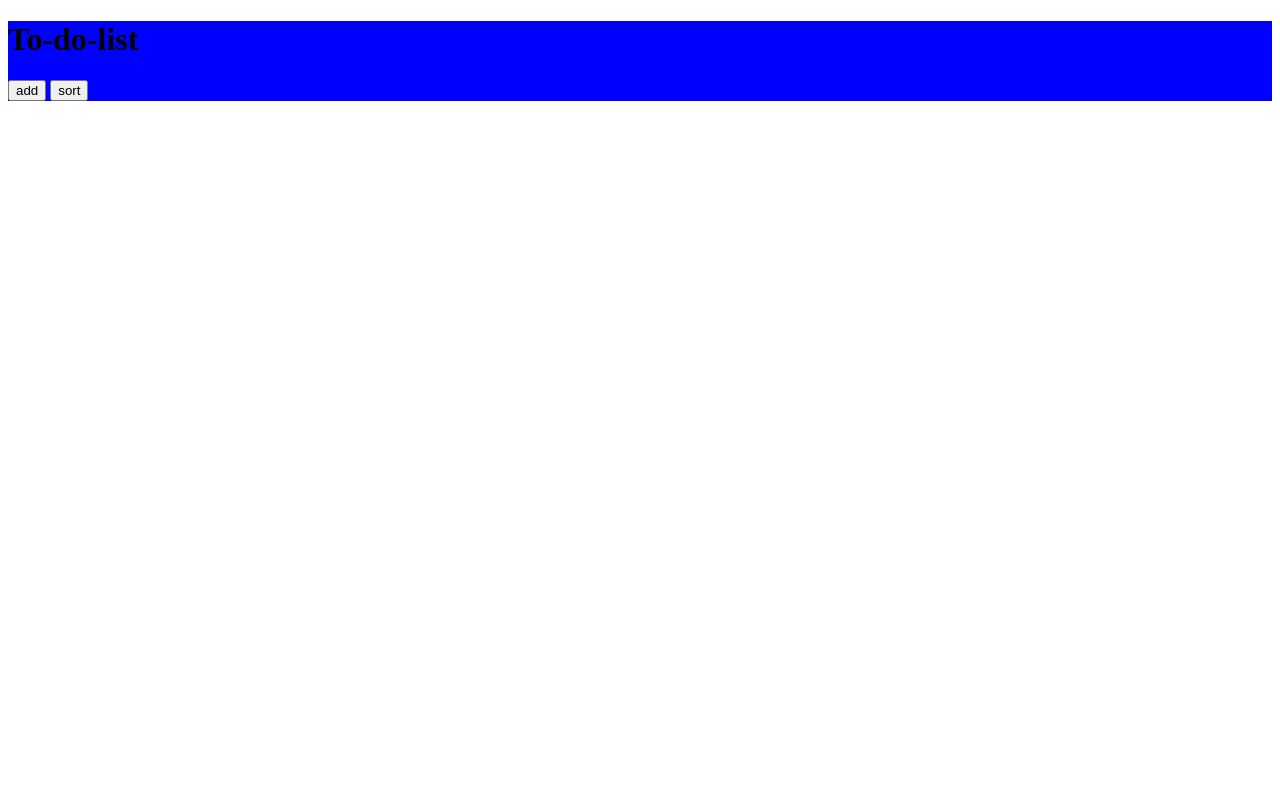
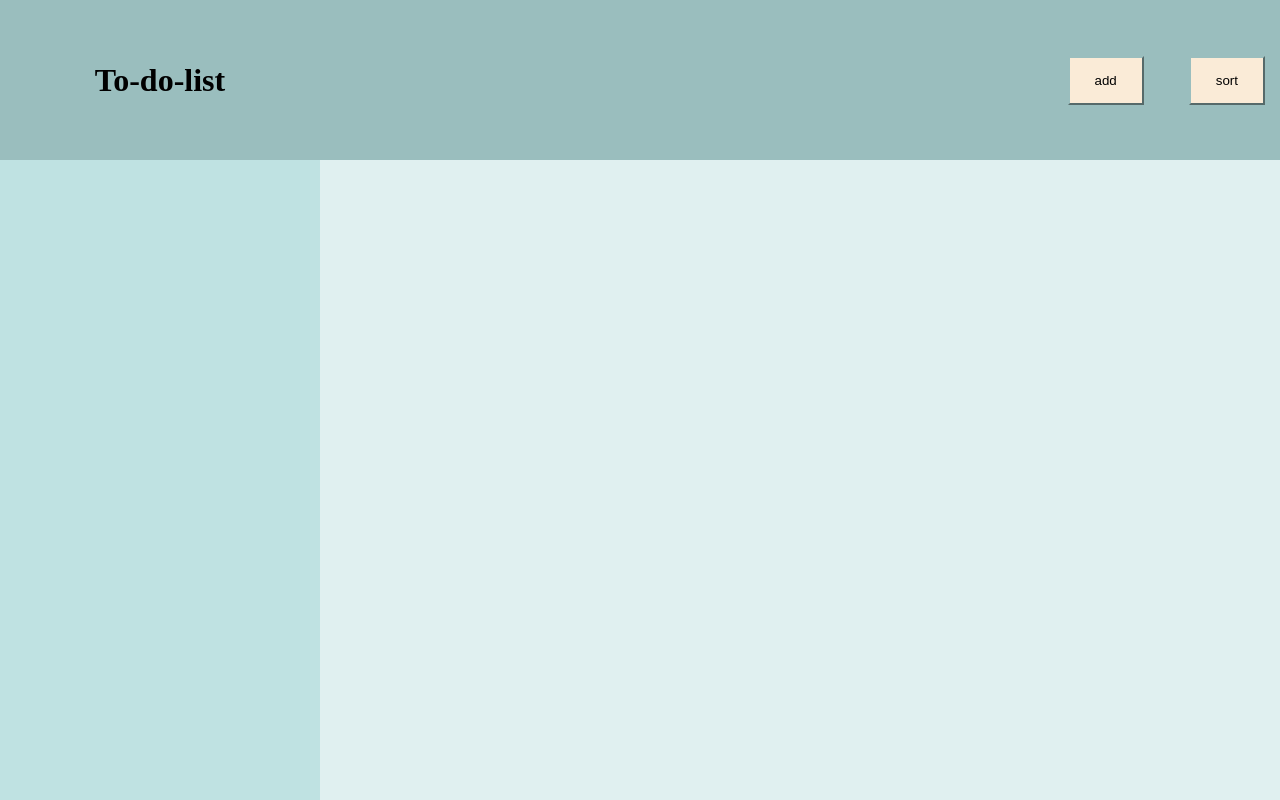
Before and after one commit to raidah06/to-do-list, a website built with webpack: page src/index.html in a window 1280 px wide. Built offline with nearby package versions, Linux system fonts and the light colour scheme.

Commit message:
added basic css styling

```diff
--- a/src/style.css
+++ b/src/style.css
@@ -1,3 +1,53 @@
-div{
+body{
+    margin:0;
+    padding:0;
+}
+
+.content{
     background-color: blue;
+    display:grid;
+    grid-template:20vh 80vh/25vw 75vw;
 }
+.title{
+    grid-area: 1/1;
+    display:flex;
+    margin-top: 0px;
+    margin-bottom: 0px;
+    align-items: center;
+    justify-content: center;
+    background-color: rgb(154, 190, 190);
+}
+.header{
+    grid-area: 1/2;
+    display:flex;
+    align-items: center;
+    gap:15px;
+    justify-content: flex-end;
+    background-color: rgb(154, 190, 190)
+}
+button{
+    Padding:15px 25px;
+    margin:15px;
+    border-radius: 25[x];
+    border-color:rgb(154, 190, 190);
+    box-shadow:none;
+    background-color: antiquewhite;
+}
+.projects{
+    grid-area: 2/1;
+    display:flex;
+    margin-top: 0px;
+    margin-bottom: 0px;
+    align-items: center;
+    justify-content: center;
+    background-color: rgb(191, 226, 226);
+}
+.todo{
+    grid-area: 2/2;
+    display:flex;
+    margin-top: 0px;
+    margin-bottom: 0px;
+    align-items: center;
+    justify-content: center;
+    background-color: rgb(224, 240, 240);
+}
```
Also changed, not shown: 1 other file.
